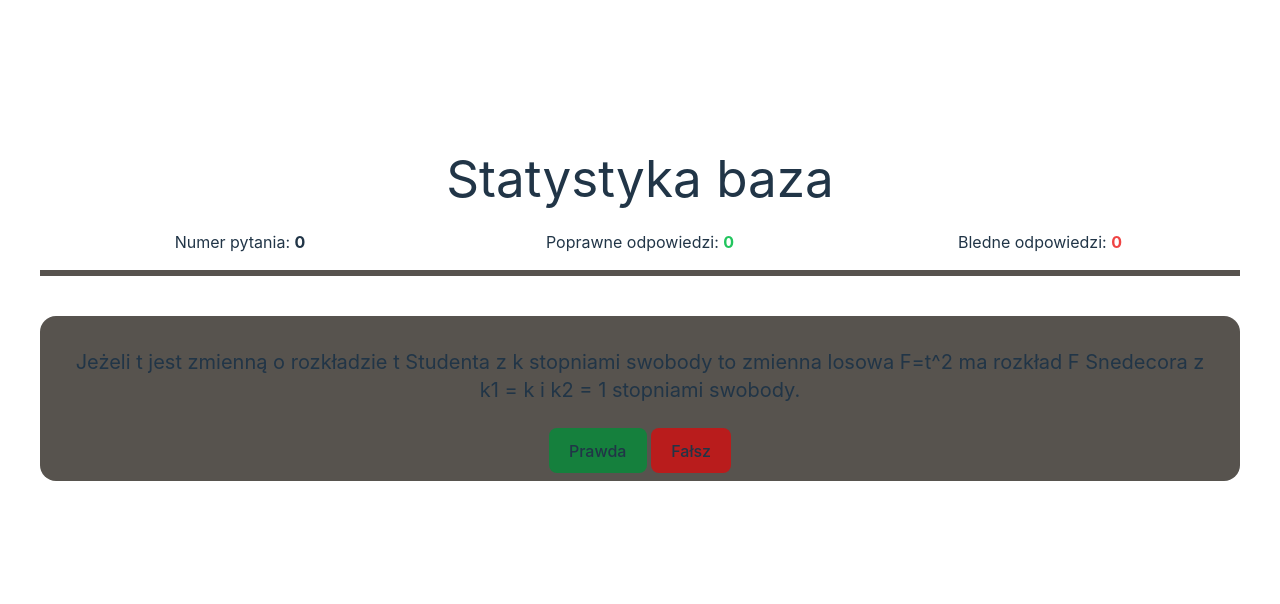
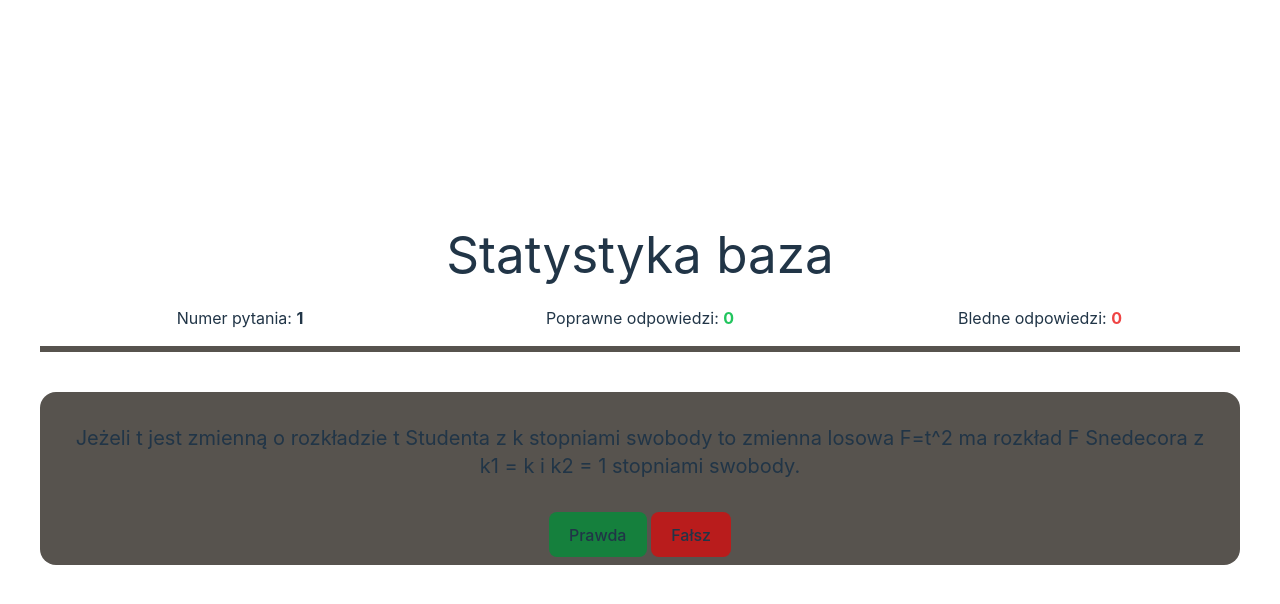
Before and after one commit to Kacper-Ksiazek/agh-term-4-statystyka-baza-egzamin, a Svelte app: page / in a window 1280 px wide. Shown: the top 604 px of the page. Built offline with nearby package versions, Linux system fonts and the light colour scheme.

Commit message:
poprawy styli lekkie

```diff
--- a/src/App.svelte
+++ b/src/App.svelte
@@ -9,7 +9,7 @@
 
     const currentGame = {
         currentTurnIsOver: false,
-        questionNumber: 0,
+        questionNumber: 1,
         answers: {
             positive: 0,
             negative: 0,
@@ -28,21 +28,23 @@
     function onAnswerButtonClick(choice: boolean) {
         if (choice === currentQuestion.answer) {
             currentGame.answers.positive++;
-            currentQuestion = questions.getNewQuestion();
         } else {
             currentGame.answers.negative++;
-            currentGame.currentTurnIsOver = true;
         }
+        currentGame.currentTurnIsOver = true;
     }
 
     function nextTurn() {
+        currentGame.questionNumber++;
         currentGame.currentTurnIsOver = false;
-        currentQuestion = questions.getNewQuestion();
+        setTimeout(() => {
+            currentQuestion = questions.getNewQuestion();
+        }, 100)
     }
 
 </script>
 
-<main>
+<main class="pt-40">
     <h1 class="mb-2">Statystyka baza</h1>
 
     <div class="grid grid-cols-3 mt-6">
@@ -66,7 +68,7 @@
             id="question-wrapper"
             class="bg-stone-600 pt-2 pb-2 px-8 rounded-2xl my-10 w-screen max-w-[1200px]"
     >
-        <h2 id="question" class="my-6 text-xl">
+        <h2 id="question" class="my-6 text-xl min-h-[64px]">
             {currentQuestion.question}
         </h2>
 
```
